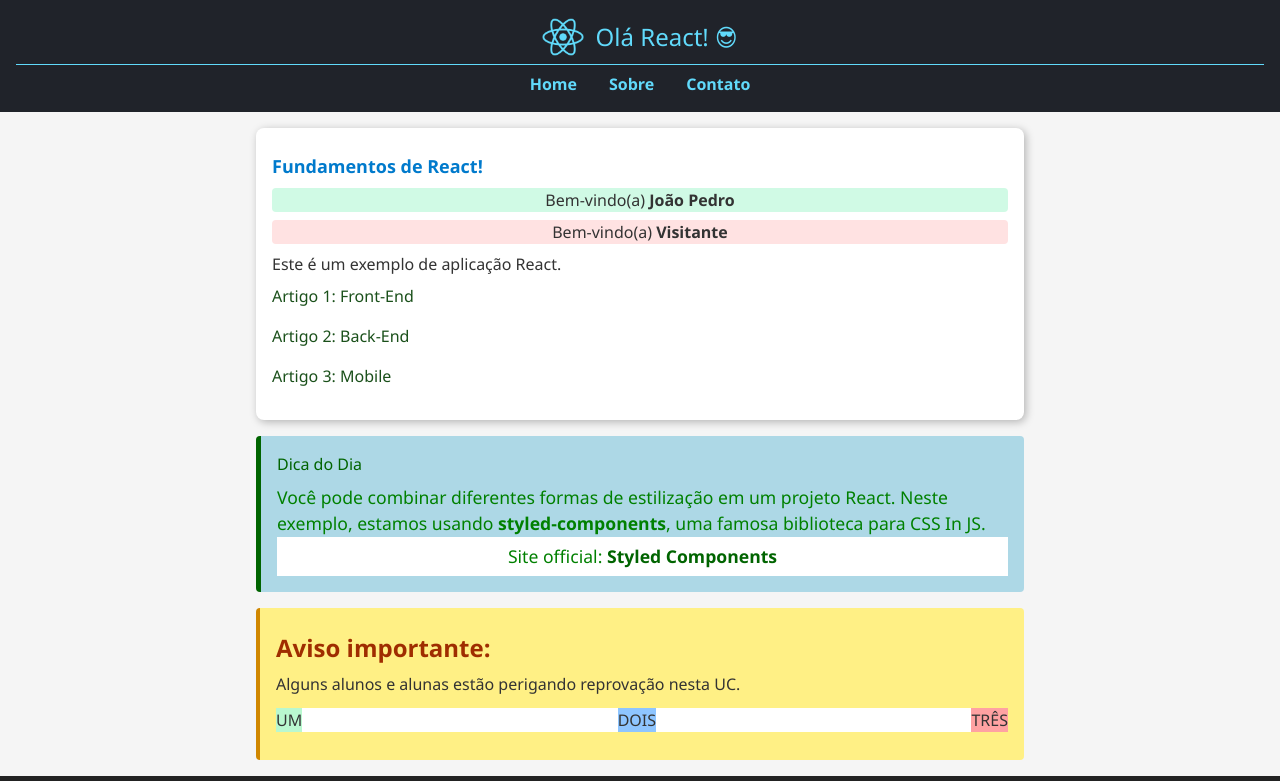
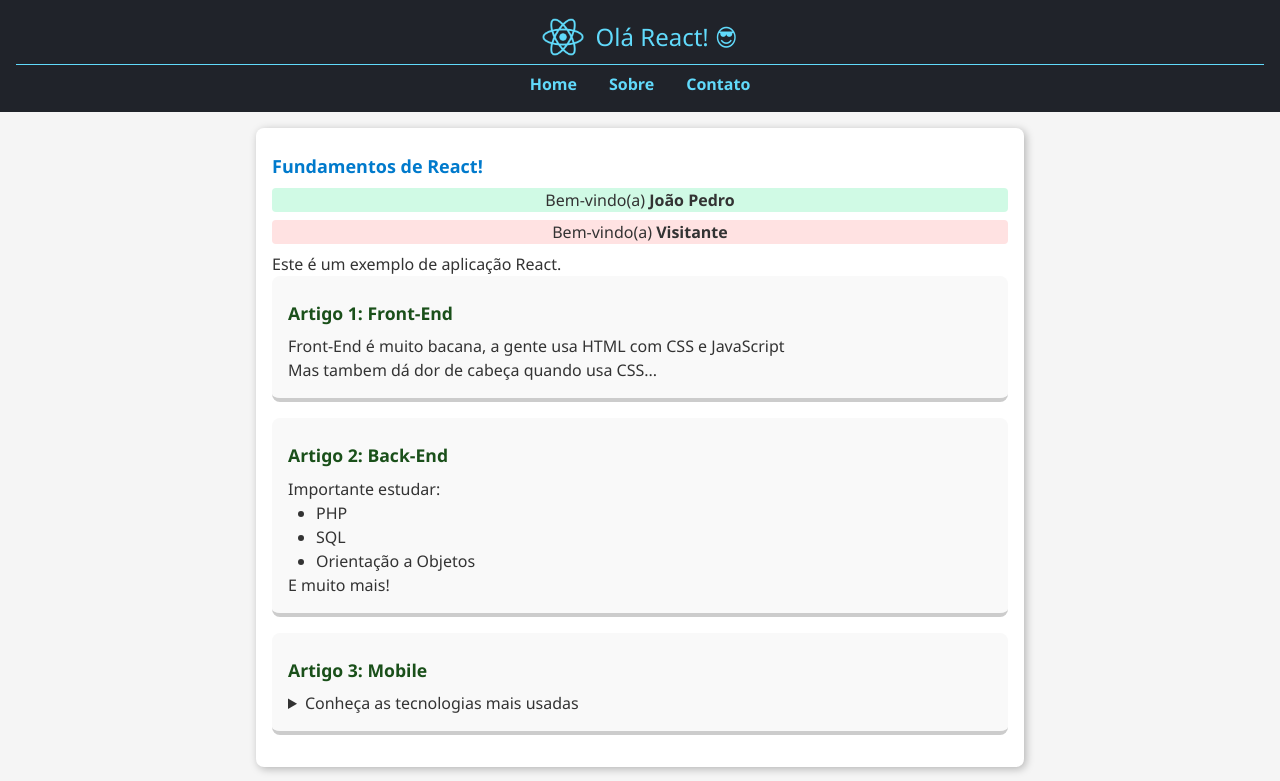
Before and after one commit to joaopedro-style/react-fundamentos, a React (Vite) app: page / in a window 1280 px wide. Shown: the top 781 px of the page. Built offline with nearby package versions, Linux system fonts and the light colour scheme.

Commit message:
Ajusta CSS

```diff
--- a/src/components/Conteudo/Artigo/Artigo.module.css
+++ b/src/components/Conteudo/Artigo/Artigo.module.css
@@ -1,7 +1,13 @@
 .artigo {
   margin-bottom: 1rem;
+  padding: 1rem;
+  background-color: #f9f9f9;
+  border-bottom: 4px solid #ccc;
+  border-radius: 8px;
 
   h3 {
     color: #1a501a;
+    font-weight: bold;
+    font-size: 1.1rem;
   }
 }
--- a/src/components/Conteudo/Conteudo.tsx
+++ b/src/components/Conteudo/Conteudo.tsx
@@ -17,23 +17,30 @@ export default function Conteudo() {
 
         <p>Este é um exemplo de aplicação React.</p>
 
-        <Artigo
-          titulo="Front-End"
-          texto="Um texto qualquer sobre Front"
-          numero={1}
-        />
+        <Artigo titulo="Front-End" numero={1}>
+          <p>Front-End é muito bacana, a gente usa HTML com CSS e JavaScript</p>
+          <p>Mas tambem dá dor de cabeça quando usa CSS...</p>
+        </Artigo>
 
-        <Artigo
-          titulo="Back-End"
-          texto="Um texto qualquer sobre Back"
-          numero={2}
-        />
+        <Artigo titulo="Back-End" numero={2}>
+          <p>Importante estudar:</p>
+          <ul className="*:list-disc *:ml-7">
+            <li>PHP</li>
+            <li>SQL</li>
+            <li>Orientação a Objetos</li>
+          </ul>
+          <p>E muito mais!</p>
+        </Artigo>
 
-        <Artigo
-          titulo="Mobile"
-          texto="Umtexto qualquer sobre Mobile"
-          numero={3}
-        />
+        <Artigo titulo="Mobile" numero={3}>
+          <details>
+            <summary>Conheça as tecnologias mais usadas</summary>
+            <ol className="*:list-decimal *:ml-7">
+              <li>JavaScript/TypeScript</li>
+              <li>Libs e Frameworks</li>
+            </ol>
+          </details>
+        </Artigo>
       </section>
 
       <DicaDoDia />
```
